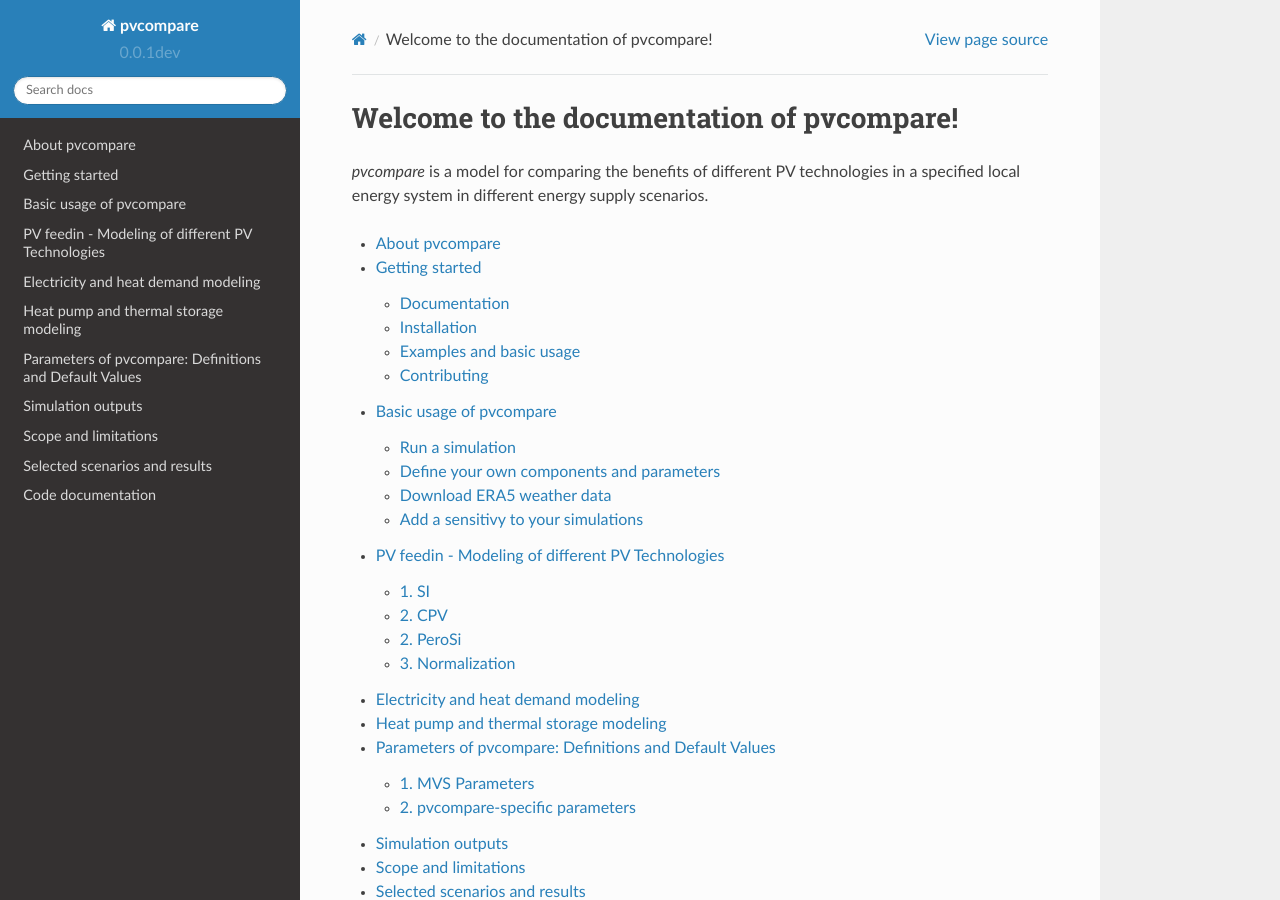
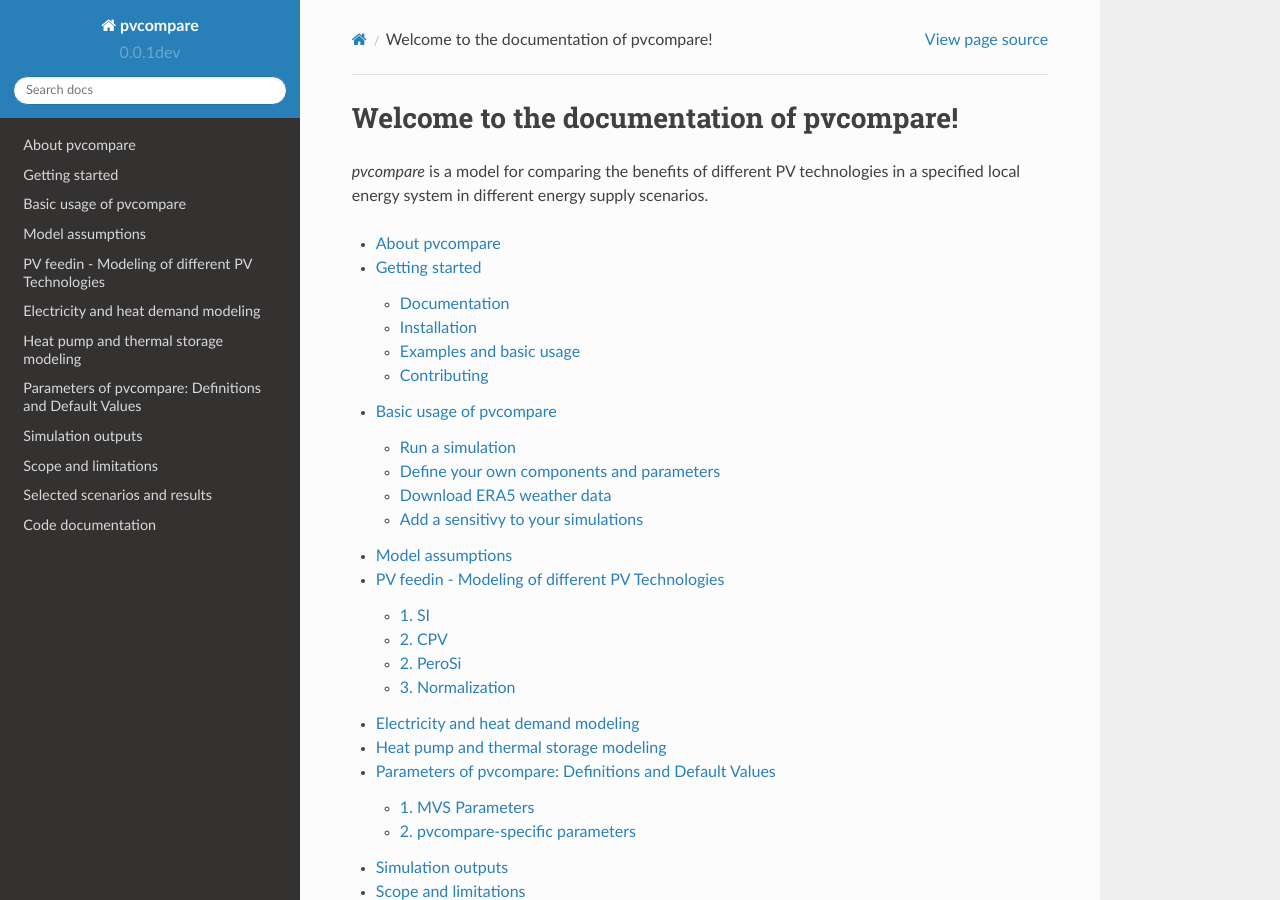
Before and after one commit to greco-project/pvcompare, a Sphinx documentation site: the page built from docs/index.rst, in a window 1280 px wide and 900 px high. Built offline with Sphinx 7.4.7 and the Read the Docs theme 2.0.0, drawn with Linux system fonts in a browser that asks for light colours; formulas are drawn with MathJax 3.

Commit message:
Add model assumptions to docs

```diff
--- a/docs/index.rst
+++ b/docs/index.rst
@@ -16,6 +16,7 @@ Welcome to the documentation of pvcompare!
    about
    getting_started
    basic_usage
+   model_assumptions
    pv_feedin
    demand
    heat_sector
--- /dev/null
+++ b/docs/model_assumptions.rst
@@ -0,0 +1,5 @@
+
+.. _modelassumptions:
+
+Model assumptions
+~~~~~~~~~~~~~~~~~
```
